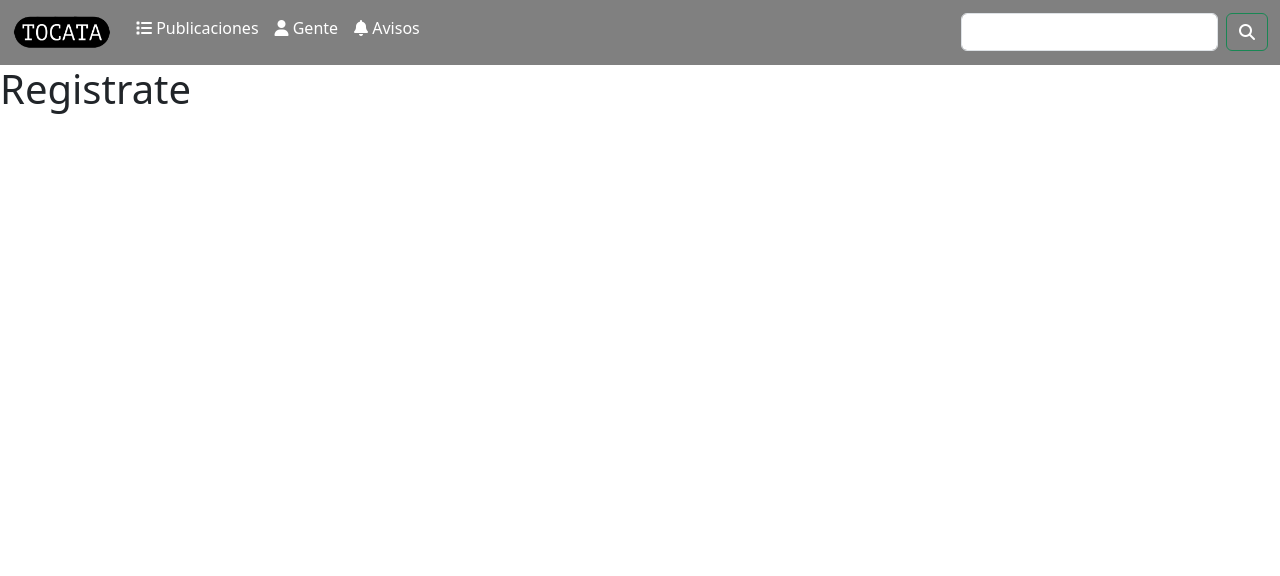
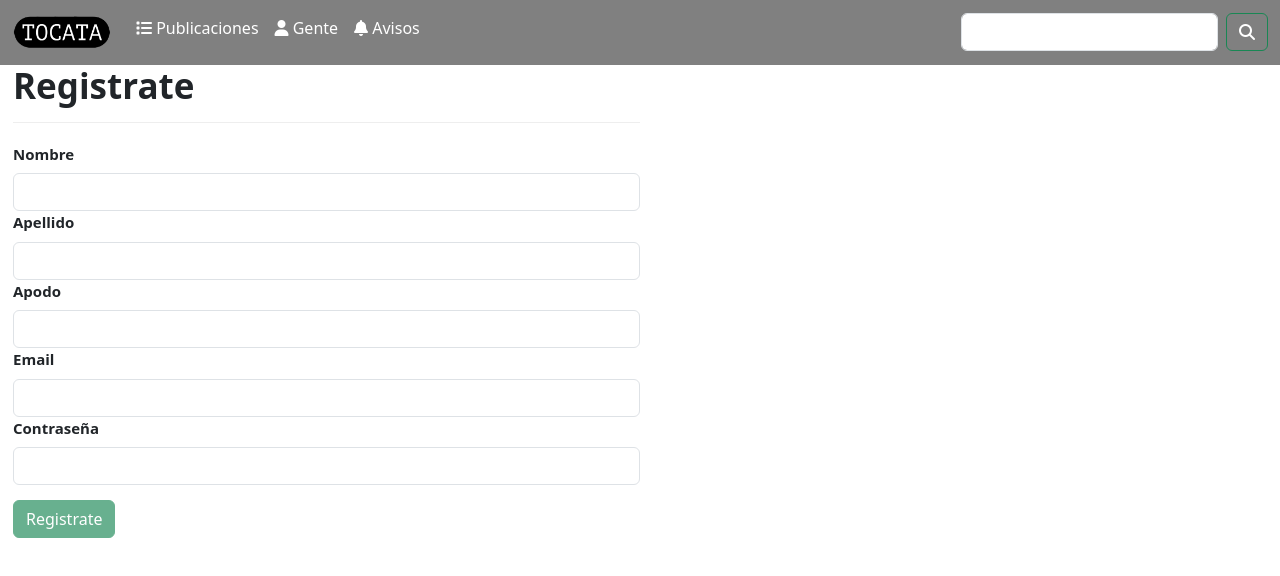
Before and after one commit to Optickal095/TocataFrontend, an Angular app: page /registro in a window 1280 px wide. Shown: the top 576 px of the page. Built offline with nearby package versions, Linux system fonts and the light colour scheme.

Commit message:
register

```diff
--- a/src/app/app.module.ts
+++ b/src/app/app.module.ts
@@ -1,5 +1,7 @@
 import { NgModule } from '@angular/core';
 import { BrowserModule } from '@angular/platform-browser';
+import { FormsModule } from '@angular/forms';
+import { HttpClientModule } from '@angular/common/http';
 import { AppRoutingModule } from './app-routing.module';
 
 // Componentes
@@ -9,7 +11,7 @@ import { RegisterComponent } from './components/register/register.component';
 
 @NgModule({
   declarations: [AppComponent, LoginComponent, RegisterComponent],
-  imports: [BrowserModule, AppRoutingModule],
+  imports: [BrowserModule, AppRoutingModule, FormsModule],
   providers: [],
   bootstrap: [AppComponent],
 })
--- a/src/app/components/register/register.component.html
+++ b/src/app/components/register/register.component.html
@@ -1 +1,93 @@
-<h1>{{ title }}</h1>
+<div class="col-lg-6">
+  <h1 class="h1-strong">{{ title }}</h1>
+  <form
+    #registerForm="ngForm"
+    (ngSubmit)="onSubmit(registerForm)"
+    class="col-lg-12"
+    action=""
+  >
+    <div class="input-register">
+      <label for="name" class="form-label">Nombre</label>
+      <input
+        type="text"
+        name="name"
+        #name="ngModel"
+        [(ngModel)]="user.firstname"
+        class="form-control"
+        required
+      />
+      <div *ngIf="!name.valid && name.touched" class="invalid-feedback">
+        ¡El nombre es obligatorio!
+      </div>
+    </div>
+
+    <div class="input-register">
+      <label for="lastname" class="form-label">Apellido</label>
+      <input
+        type="text"
+        name="lastname"
+        #lastname="ngModel"
+        [(ngModel)]="user.lastname"
+        class="form-control"
+        required
+      />
+      <div *ngIf="!lastname.valid && lastname.touched" class="invalid-feedback">
+        ¡El apellido es obligatorio!
+      </div>
+    </div>
+
+    <div class="input-register">
+      <label for="nick" class="form-label">Apodo</label>
+      <input
+        type="text"
+        name="nick"
+        #nick="ngModel"
+        [(ngModel)]="user.nick"
+        class="form-control"
+        required
+      />
+      <div *ngIf="!nick.valid && nick.touched" class="invalid-feedback">
+        ¡El apodo es obligatorio!
+      </div>
+    </div>
+
+    <div class="input-register">
+      <label for="email" class="form-label">Email</label>
+      <input
+        type="email"
+        name="email"
+        #email="ngModel"
+        [(ngModel)]="user.email"
+        class="form-control"
+        required
+        pattern="[a-z0-9._%+-]+@[a-z0-9]+\.[a-z]{2,4}$"
+      />
+      <div *ngIf="!email.valid && email.touched" class="invalid-feedback">
+        ¡El email no es válido!
+      </div>
+    </div>
+
+    <div class="input-register">
+      <label for="password" class="form-label">Contraseña</label>
+      <input
+        type="password"
+        name="password"
+        #password="ngModel"
+        [(ngModel)]="user.password"
+        class="form-control"
+        required
+      />
+      <div *ngIf="!password.valid && password.touched" class="invalid-feedback">
+        ¡La contraseña es obligatoria!
+      </div>
+    </div>
+
+    <!-- Otros campos del formulario -->
+    <input
+      type="submit"
+      value="{{ title }}"
+      class="btn btn-success btn-register"
+      [disabled]="!registerForm.form.valid"
+    />
+  </form>
+</div>
--- a/src/app/components/register/register.component.ts
+++ b/src/app/components/register/register.component.ts
@@ -1,4 +1,7 @@
 import { Component, OnInit } from '@angular/core';
+import { NgForm } from '@angular/forms';
+import { Router, ActivatedRoute, Params } from '@angular/router';
+import { User } from '../../models/user';
 
 @Component({
   selector: 'register',
@@ -6,10 +9,17 @@ import { Component, OnInit } from '@angular/core';
 })
 export class RegisterComponent implements OnInit {
   title: String;
+  user: User;
 
-  constructor() {
+  constructor(private _route: ActivatedRoute, private _router: Router) {
     this.title = 'Registrate';
+    this.user = new User('', '', '', '', '', '', 'ROLE_USER', true, '');
   }
+
+  onSubmit(form: NgForm) {
+    console.log(this.user);
+  }
+
   ngOnInit(): void {
     console.log('Componente de registro cargado');
   }
--- a/src/app/models/user.ts
+++ b/src/app/models/user.ts
@@ -1,13 +1,13 @@
 export class User {
   constructor(
-    _id: String,
-    firstname: String,
-    lastname: String,
-    nick: String,
-    email: String,
-    password: String,
-    role: String,
-    active: Boolean,
-    avatar: String
+    public _id: String,
+    public firstname: String,
+    public lastname: String,
+    public nick: String,
+    public email: String,
+    public password: String,
+    public role: String,
+    public active: Boolean,
+    public avatar: String
   ) {}
 }
--- a/src/assets/styles.css
+++ b/src/assets/styles.css
@@ -1,3 +1,24 @@
+/* Generals */
+.h1-strong {
+  font-size: 35px;
+  font-weight: bold;
+  margin-left: 13px;
+  margin-bottom: 20px;
+  padding-bottom: 15px;
+  border-bottom: 1px solid #eee;
+}
+
+.input-register {
+  font-size: 15px;
+  font-weight: bold;
+  margin-left: 13px;
+}
+
+.btn-register {
+  margin-left: 13px;
+  margin-top: 15px;
+}
+
 /* Header */
 .navigation {
   padding: 0px !important;
```
